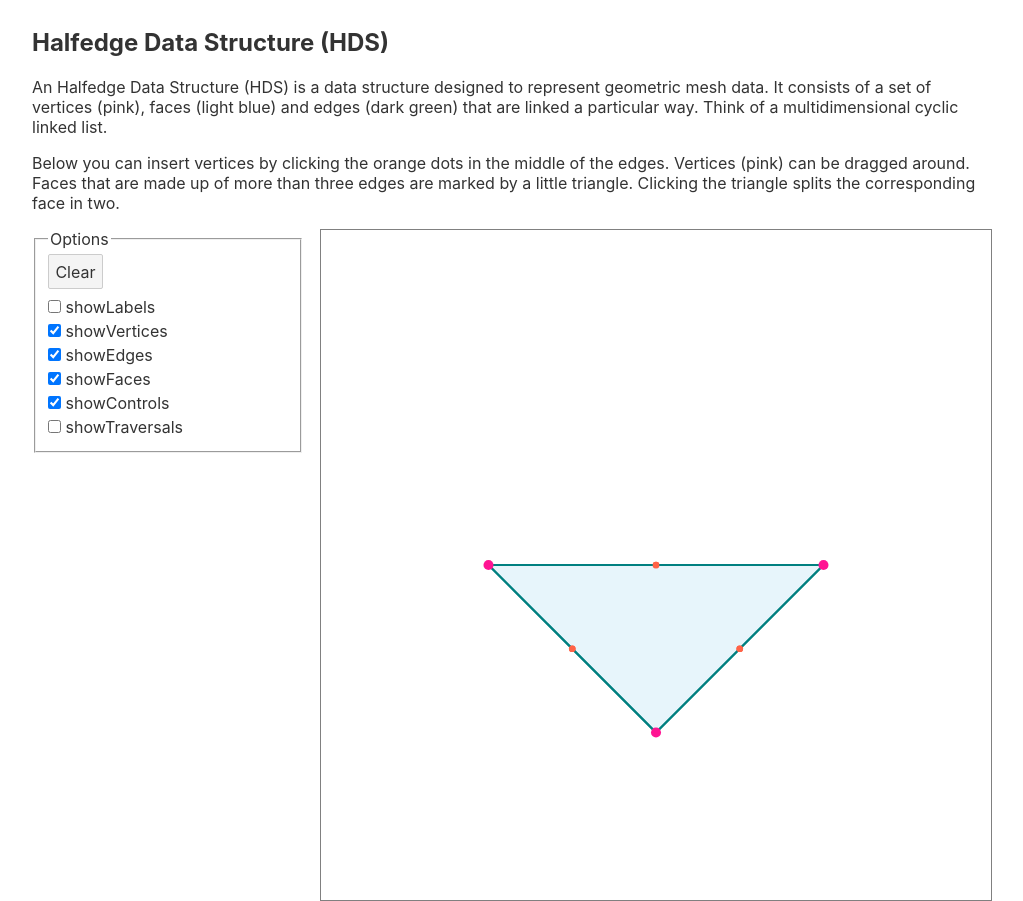
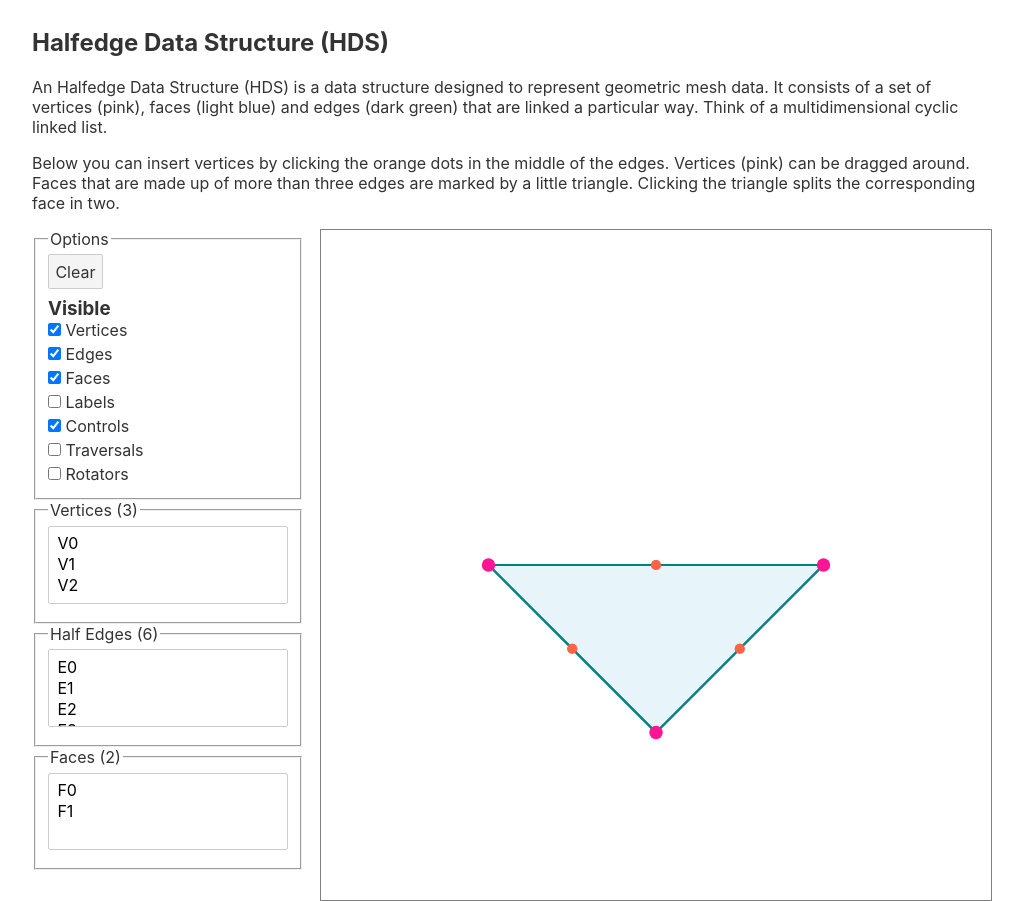
Before and after one commit to laszlokorte/halfedge, a Svelte app: page / in a window 1280 px wide. Shown: the whole page, without its empty margins (128-1151 px from the left). Built offline with nearby package versions, Linux system fonts and the light colour scheme.

Commit message:
add lists of elements

```diff
--- a/src/App.svelte
+++ b/src/App.svelte
@@ -5,6 +5,9 @@
 	let showFaces = true
 	let showControls = true
 	let showTraversals = false
+	let showRotators = false
+
+	let selected = []
 
 	function createLoop() {
 		return {
@@ -36,7 +39,7 @@
 
 	function createTriangle() {
 		return {
-			vertexPositions: [{x:-1,y:0}, {x:1,y:0}, {x:0,y:1}],
+			vertexPositions: [{x:-100,y:0}, {x:100,y:0}, {x:0,y:100}],
 			vertexSuccessorEdges: [2,0,1],
 
 			halfEdgeSuccessorVertices: [1,2,0,2,1,0],
@@ -328,7 +331,7 @@
 		if(selectedVertex !== null) {
 			const pos = screenToLocal(evt.clientX, evt.clientY)
 			if(pos) {
-				geometry.vertexPositions[selectedVertex] = clampPoint({x:-1.8,y:-1.8}, {x:1.8,y:1.8}, pos)
+				geometry.vertexPositions[selectedVertex] = clampPoint({x:clampBox[0],y:clampBox[1]}, {x:clampBox[2]+clampBox[0],y:clampBox[3]+clampBox[1]}, pos)
 			}
 		}
 	}
@@ -346,6 +349,9 @@
 
 	let svg = null
 	$: p = svg ? svg.createSVGPoint() : null
+	$: clampBox = svg ? svg.getAttribute('viewBox').split(' ').map((v) => parseFloat(v)) : [0,0,0,0]
+
+	$: console.log(clampBox)
 
 	function screenToLocal(x,y) {
 		if(!svg) return null
@@ -392,6 +398,20 @@
 	svg {
 		border:  1px solid gray;
 	}
+
+	svg [cursor]:hover,
+	svg [cursor].active {
+		fill: #0004;
+	}
+
+	h3 {
+		margin: 0;
+	}
+
+	select {
+		width: 100%;
+		box-sizing: border-box;
+	}
 </style>
 
 <svelte:window on:mousemove={dragUpdate} on:mouseup={dragStop} />
@@ -415,26 +435,63 @@
 			<button on:click={() => {geometry = createTriangle()}}>
 				Clear</button>
 
+			<h3>Visible</h3>
 			<ul>
-				<li><label><input type="checkbox" bind:checked={showLabels} /> showLabels</label></li>
-				<li><label><input type="checkbox" bind:checked={showVertices} /> showVertices</label></li>
-				<li><label><input type="checkbox" bind:checked={showEdges} /> showEdges</label></li>
-				<li><label><input type="checkbox" bind:checked={showFaces} /> showFaces</label></li>
-				<li><label><input type="checkbox" bind:checked={showControls} /> showControls</label></li>
-				<li><label><input type="checkbox" bind:checked={showTraversals} /> showTraversals</label></li>
+				<li><label><input type="checkbox" bind:checked={showVertices} /> Vertices</label></li>
+				<li><label><input type="checkbox" bind:checked={showEdges} /> Edges</label></li>
+				<li><label><input type="checkbox" bind:checked={showFaces} /> Faces</label></li>
+				<li><label><input type="checkbox" bind:checked={showLabels} /> Labels</label></li>
+				<li><label><input type="checkbox" bind:checked={showControls} /> Controls</label></li>
+				<li><label><input type="checkbox" bind:checked={showTraversals} /> Traversals</label></li>
+				<li><label><input type="checkbox" bind:checked={showRotators} /> Rotators</label></li>
 			</ul>
 		</fieldset>
 
 
 
+		<fieldset>
+			<legend>Vertices ({geometry.vertexPositions.length})</legend>
+			<select readonly size="3" bind:value={selected}>
+				{#each geometry.vertexPositions as _, vidx}
+				<option>V{vidx}</option>
+				{/each}
+			</select>
+		</fieldset>
+
+		<fieldset>
+			<legend>Half Edges ({geometry.halfEdgeSuccessorEdges.length})</legend>
+			<select readonly size="3" bind:value={selected}>
+				{#each geometry.halfEdgeSuccessorEdges as _, edgeId}
+				<option>E{edgeId}</option>
+				{/each}
+			</select>
+		</fieldset>
+
+		<fieldset>
+			<legend>Faces ({geometry.faceStartEdges.length})</legend>
+			<select readonly size="3" bind:value={selected}>
+				{#each geometry.faceStartEdges as _, faceId}
+				<option>F{faceId}</option>
+				{/each}
+			</select>
+		</fieldset>
 	</header>
 
 
-	<svg bind:this={svg} viewBox="-2 -2 4 4" stroke-width="2" font-size="0.1" text-anchor="middle" dominant-baseline="middle">
+	<svg bind:this={svg} viewBox="-200 -200 400 400" stroke-width="2" font-size="9" text-anchor="middle" dominant-baseline="middle">
 		<defs>
 			<marker id="arrow" markerWidth="10" markerHeight="10" refX="10" refY="3" orient="auto" markerUnits="strokeWidth">
 				<path d="M0,0 L0,6 L9,3 z" fill="GoldenRod" />
 			</marker>
+
+			<marker id="halfarrow" markerWidth="10" markerHeight="10" refX="10" refY="5" orient="auto" markerUnits="strokeWidth">
+				<path d="M0,0 L0,5 L9,5 z" fill="GoldenRod" />
+			</marker>
+
+			<symbol width="10" height="10" overflow="visible" id="rotationarrow" viewBox="0 0 8 8">
+				<path transform="translate(-4 -4)" d="M3.967,0.643L3.969,1.208L3.784,1.219C3.35,1.242 2.928,1.354 2.521,1.553C1.515,2.047 0.83,2.993 0.669,4.108C0.635,4.342 0.634,4.781 0.668,5.006C0.809,5.99 1.327,6.816 2.145,7.363C2.343,7.497 2.712,7.676 2.94,7.752C3.988,8.095 5.127,7.907 6.017,7.241C6.186,7.115 6.495,6.814 6.622,6.653C7.056,6.099 7.305,5.445 7.346,4.736L7.357,4.561L6.883,4.564L6.409,4.569L6.398,4.734C6.335,5.755 5.591,6.648 4.59,6.901C4.357,6.96 4.196,6.975 3.9,6.966C3.591,6.957 3.416,6.923 3.141,6.819C2.615,6.621 2.158,6.226 1.888,5.737C1.558,5.141 1.493,4.446 1.706,3.801C1.955,3.051 2.598,2.442 3.364,2.236C3.51,2.198 3.804,2.152 3.915,2.152L3.976,2.152L3.979,2.72L3.984,3.287L5.129,2.492C5.758,2.057 6.275,1.691 6.277,1.684C6.28,1.668 4.002,0.08 3.978,0.08C3.972,0.08 3.967,0.333 3.967,0.643Z"/>
+
+			</symbol>
 		</defs>
 
 		<g class:hidden={!showFaces}>
@@ -444,12 +501,12 @@
 			{@const edgeCenter = interpHalfEdgeOffset(0.5, 0, halfEdge, geometry)}
 			{#if faceId > 0}
 				<polyline points={faceVertices(geometry, faceId).flatMap(({x,y}) => [x,y])} fill="SkyBlue" opacity="0.2"></polyline>
-				<text class:hidden={!showLabels} x={pos.x} y={pos.y} font-size="0.07">F {faceId}</text>
-				<line class:hidden={!showTraversals} x1={pos.x} y1={pos.y + 0.05} x2={edgeCenter.x} y2={edgeCenter.y} stroke="GoldenRod" stroke-width="0.01" marker-end="url(#arrow)"></line>
+				<text class:hidden={!showLabels} x={pos.x} y={pos.y}>F {faceId}</text>
+				<line class:hidden={!showTraversals} x1={pos.x} y1={pos.y + 10} x2={edgeCenter.x} y2={edgeCenter.y} stroke="GoldenRod" stroke-width="1" marker-end="url(#arrow)"></line>
 
-				<path class:hidden={!showControls || !canTriangulateFace(faceId, geometry)} d="M{pos.x}  {pos.y + 0.09} l0.025 0l-0.025 -0.05l-0.025 0.05" fill="brown"></path>
+				<path class:hidden={!showControls || !canTriangulateFace(faceId, geometry)} d="M{pos.x}  {pos.y + 23} l3 0l-3 -6l-3 6" fill="brown"></path>
 
-				<circle class:hidden={!showControls || !showTraversals} cx={pos.x} cy={pos.y + 0.2} r="0.05" />
+				<use href="#rotationarrow" class:hidden={!showRotators || !showTraversals} x={pos.x} y={pos.y + 10} r="4" />
 			{/if}
 		{/each}
 		</g>
@@ -464,9 +521,9 @@
 				{@const centerPoint = interpHalfEdgeOffset(0.5, 0, currentEdge, geometry)}
 				{@const labelPos = interpHalfEdgeOffset(0.5, 0, currentEdge, geometry)}
 				<line x1={posA.x} y1={posA.y} x2={posB.x} y2={posB.y} stroke="Teal" vector-effect="non-scaling-stroke"></line>
-				<text transform="rotate({((vertexA > vertexB ? 0 : -180) + labelPos.angle * 180 / Math.PI + 360 +90) % 180 - 90}, {labelPos.x}, {labelPos.y})" class:hidden={!showLabels} x={labelPos.x} y={labelPos.y + (vertexA > vertexB ? 0.08 : -0.08)} font-size="0.07">e{currentEdge} [v{vertexA} to v{vertexB}] (o: {geometry.halfEdgePartners[currentEdge]}, f: {geometry.halfEdgePartners[currentEdge]})</text>
+				<text transform="rotate({((vertexA > vertexB ? 0 : -180) + labelPos.angle * 180 / Math.PI + 360 +90) % 180 - 90}, {labelPos.x}, {labelPos.y})" class:hidden={!showLabels} x={labelPos.x} y={labelPos.y + (vertexA > vertexB ? 8 : -8)}>e{currentEdge} [v{vertexA} to v{vertexB}] (o: {geometry.halfEdgePartners[currentEdge]}, f: {geometry.halfEdgePartners[currentEdge]})</text>
 
-				<circle class:hidden={!showControls} cx={centerPoint.x} cy={centerPoint.y} r="0.02" fill="Tomato"></circle>
+				<circle class:hidden={!showControls} cx={centerPoint.x} cy={centerPoint.y} r="3" fill="Tomato"></circle>
 			{/each}
 		</g>
 
@@ -475,15 +532,18 @@
 		{#each geometry.vertexPositions as {x,y}, vidx}
 			{@const edgeCenter = interpHalfEdgeOffset(0.5, 0, geometry.vertexSuccessorEdges[vidx], geometry)}
 
-			<circle cx={x} cy={y} r="0.03" fill="DeepPink">
+			<line class:hidden={!showTraversals} x1={x} y1={y} x2={edgeCenter.x} y2={edgeCenter.y} stroke="GoldenRod" stroke-width="1" marker-end="url(#arrow)"></line>
+
+			<circle cx={x} cy={y} r="4" fill="DeepPink">
 			<title>{vidx}</title>
 			</circle>
-			<text class:hidden={!showLabels} x={x} y={y+(0.1*Math.sign(y||-1))}>
+			<text class:hidden={!showLabels} x={x} y={y+(10*Math.sign(y||-1))}>
 			v{vidx} (e{geometry.vertexSuccessorEdges[vidx]})
 			</text>
 
-				<line class:hidden={!showTraversals} x1={x} y1={y} x2={edgeCenter.x} y2={edgeCenter.y} stroke="GoldenRod" stroke-width="0.01" marker-end="url(#arrow)"></line>
 
+			<use href="#rotationarrow" class:hidden={!showRotators || !showTraversals} stroke="none" x={x-10} y={y} fill="black">
+			</use>
 		{/each}
 		</g>
 
@@ -491,37 +551,38 @@
 		{#each geometry.halfEdgeSuccessorEdges as _,currentEdge}
 			{@const centerPoint = interpHalfEdgeOffset(0.5, 0, currentEdge, geometry)}
 
-			<circle cx={centerPoint.x} cy={centerPoint.y} r="0.15" fill="none" pointer-events="fill" cursor="copy" on:mousedown={clickSplit} data-edge={currentEdge}>
+			<circle cx={centerPoint.x} cy={centerPoint.y} r="10" fill="none" pointer-events="fill" cursor="copy" on:mousedown={clickSplit} data-edge={currentEdge}>
 				<title>Add Vertex</title>
 			</circle>
 
 		{/each}
 		</g>
 
-		<g class:hidden={!showControls || !showVertices}>
+		<g class:hidden={!showVertices}>
 		{#each geometry.vertexPositions as {x,y}, vidx}
-			<circle stroke="none" cx={x} cy={y} r="0.1" fill="none" pointer-events="fill" cursor="move" on:mousedown={dragStart} data-vertex={vidx}>
-				<title>Drag Vertex</title>
+
+			<circle class:hidden={!showRotators || !showTraversals} stroke="none" cx={x-10} cy={y} r="10" fill="none" pointer-events="fill" cursor="pointer" on:click={clickRotateVertex} data-vertex={vidx}>
+				<title>Rotate Vertex</title>
 			</circle>
 
-			<circle class:hidden={!showTraversals} stroke="none" cx={x} cy={y-0.1} r="0.05" fill="black" pointer-events="fill" cursor="pointer" on:click={clickRotateVertex} data-vertex={vidx}>
-				<title>Rotate Vertex</title>
+			<circle class:hidden={!showControls} stroke="none" cx={x} cy={y} r="10" fill="none" pointer-events="fill" cursor="move" on:mousedown={dragStart} data-vertex={vidx} class:active={selectedVertex === vidx}>
+				<title>Drag Vertex</title>
 			</circle>
 		{/each}
 		</g>
 
-		<g class:hidden={!showControls || !showFaces}>
+		<g class:hidden={!showFaces}>
 		{#each geometry.faceStartEdges as startEdge, faceId}
 			{@const pos = faceMeanPosition(geometry, faceId)}
 
 			{#if faceId > 0 && canTriangulateFace(faceId, geometry)}
-				<circle class:hidden={!showControls} cx={pos.x} cy={pos.y + 0.05} r="0.04" fill="none" pointer-events="fill" cursor="pointer" on:click={clickTriangulate} data-face={faceId}>
+				<circle class:hidden={!showControls} cx={pos.x} cy={pos.y + 20} r="10" fill="none" pointer-events="fill" cursor="pointer" on:click={clickTriangulate} data-face={faceId}>
 					<title>Triangulate Face</title>
 				</circle>
 
 			{/if}
 			{#if faceId > 0}
-			<circle class:hidden={!showControls || !showTraversals} cx={pos.x} cy={pos.y + 0.2} r="0.08" fill="none" pointer-events="fill" on:click={clickRotateFace} cursor="pointer" data-face={faceId} />
+			<circle class:hidden={!showRotators || !showTraversals} cx={pos.x} cy={pos.y + 10} r="10" fill="none" pointer-events="fill" on:click={clickRotateFace} cursor="pointer" data-face={faceId} />
 			{/if}
 		{/each}
 		</g>
```
